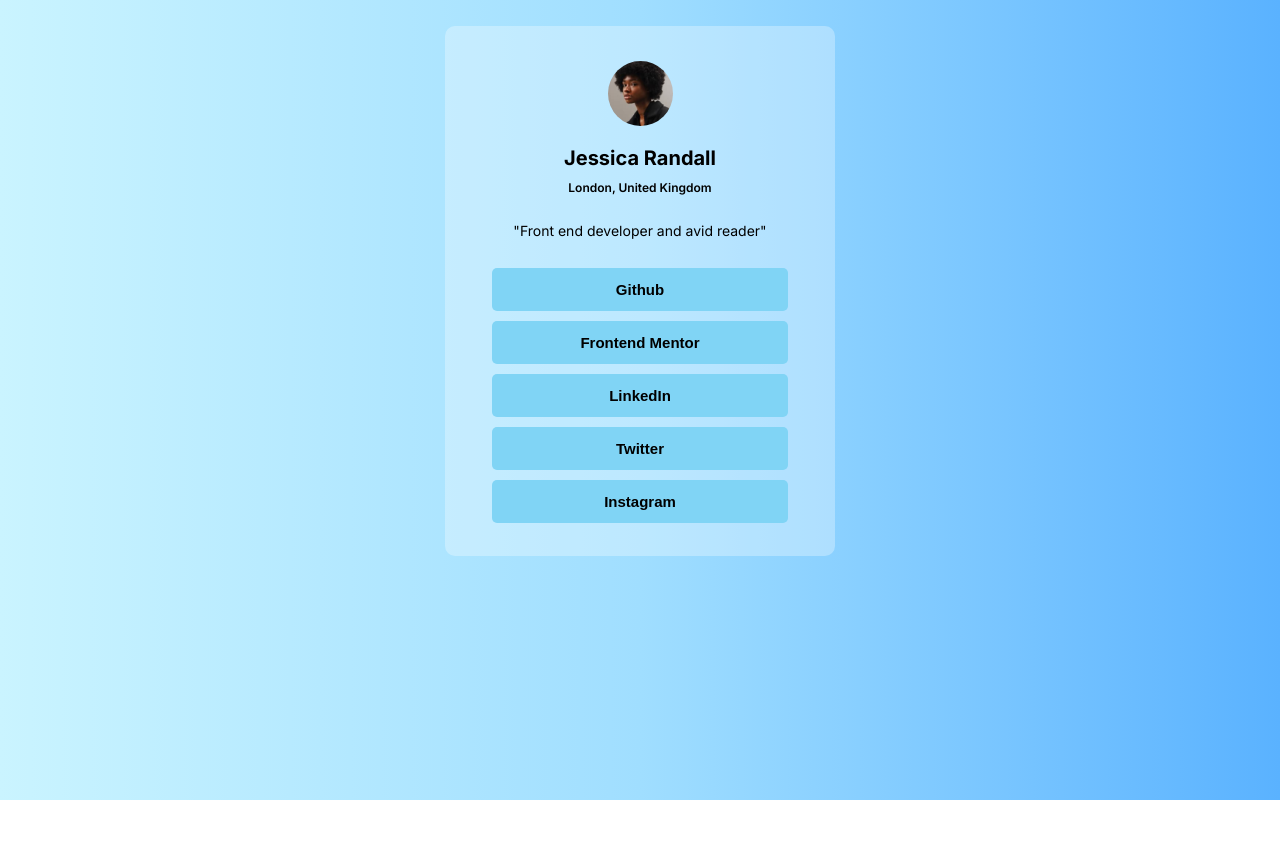
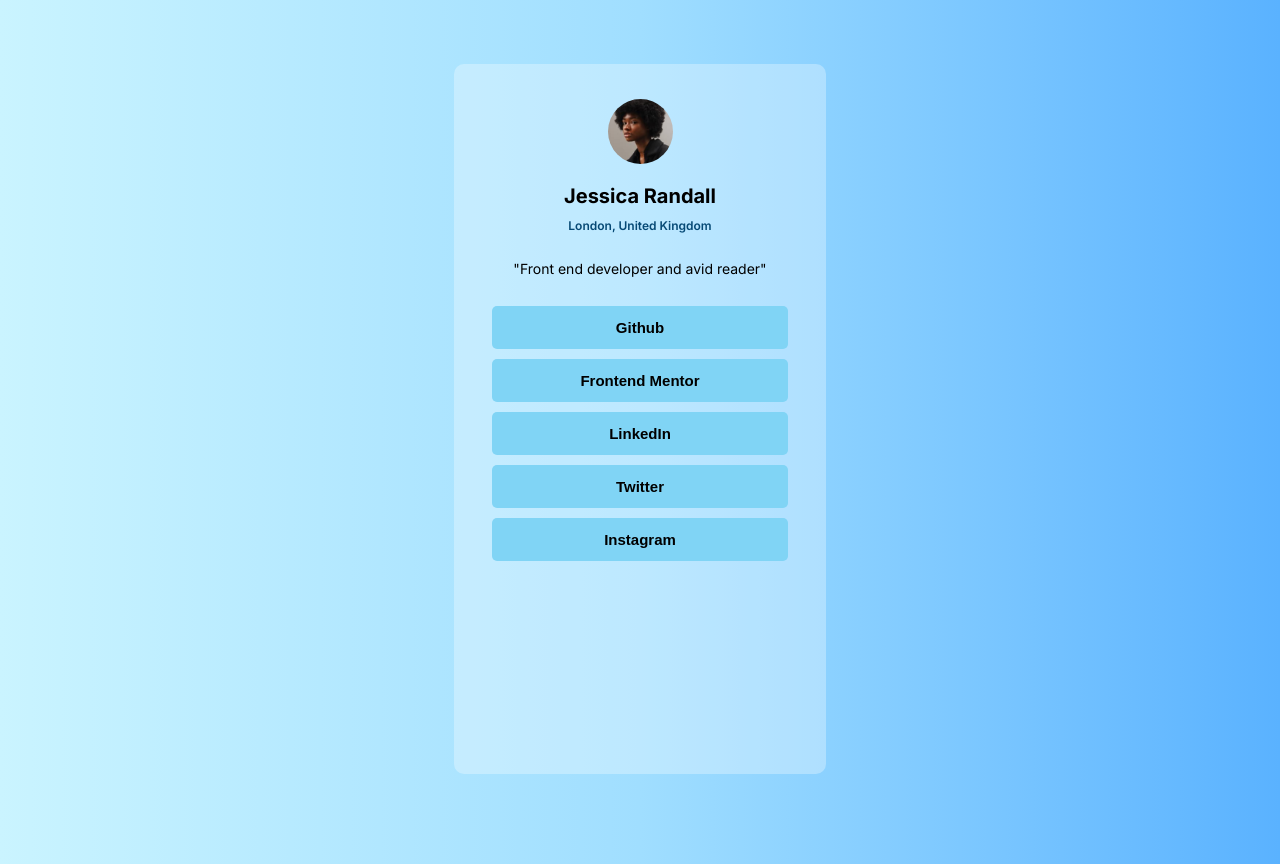
Before and after one commit to RachelAbit/Social-Links, a plain HTML site: page index.html in a window 1280 px wide. Before the commit the page ends 800 px from the top, so only its background shows below. Drawn offline with Linux system fonts and the light colour scheme.

Commit message:
new changes

```diff
--- a/styles/style.css
+++ b/styles/style.css
@@ -2,15 +2,19 @@ body{
     background: linear-gradient(to left, #5AB2FF, #A0DEFF, #CAF4FF);
     font-family: Inter;
 }
+main{
+    width: 100%;
+    height: 100vh;
+}
 .container{
-    width: 320px;
+    width: min(30ch, 50%);
     /* border: 1px solid black; */
-    height: 460px;
+    height: min(100ch, 80%);
     display: flex;
     /* flex-direction: row; */
     margin: auto;
     background-color: hsl(0,100%, 100%, 0.3);
-    margin-top: 2%;
+    margin-top: 5%;
     border-radius: 10px;
     justify-content: center;
     padding: 35px;
@@ -33,6 +37,7 @@ h2{
     font-weight: 600;
     font-size: clamp(5px, 2vw, 12px);
     margin-top: 14px;
+    color: rgb(6, 73, 117);
 }
 p{
     font-size: clamp(12px, 2vw, 14px);
@@ -52,7 +57,7 @@ button{
     background-color: rgb(128, 212, 245);
     cursor: pointer;
     transition: .14s;
-    font-size: clamp(12px, 2vw, 15px);
+    font-size: clamp(11px, 2vw, 15px);
 }
 button:hover{
     background-color: white;
```
